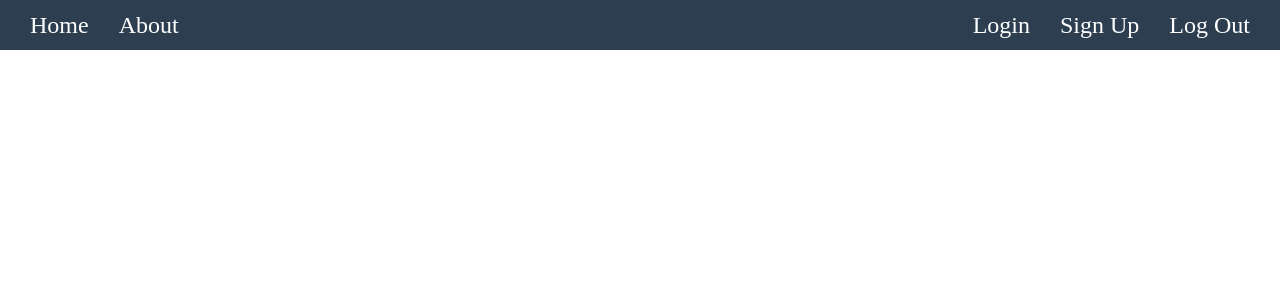
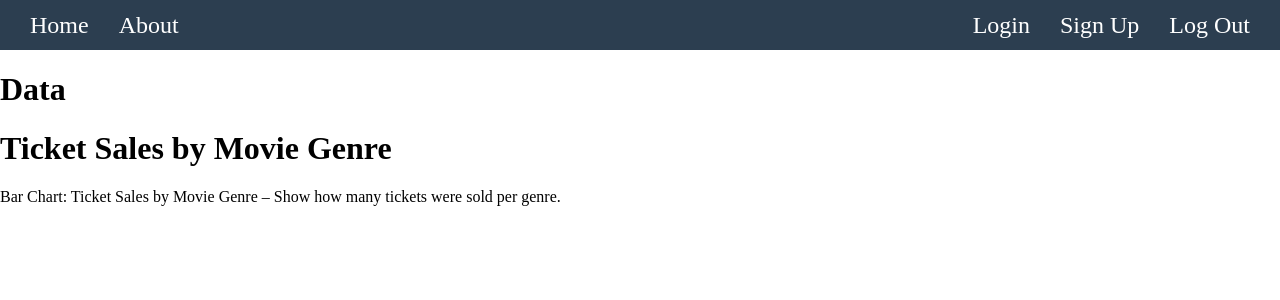
Before and after one commit to ravenusmc/cinema_hall_ticket_sales, a Vue app in the folder client/: page /data in a window 1280 px wide. Shown: the top 300 px of the page. Built offline with nearby package versions, Linux system fonts and the light colour scheme; the HTML template or start-up script is replaced by a standard one.

Commit message:
started work on ticket sales by genre component

```diff
--- a/client/src/components/graphs/TicketSales.vue
+++ b/client/src/components/graphs/TicketSales.vue
@@ -1,11 +1,14 @@
 <template>
     <div>
+        <h1>Ticket Sales by Movie Genre</h1>
         Bar Chart: Ticket Sales by Movie Genre – Show how many tickets were sold per genre.
     </div>
 </template>
 
 <script>
-
+export default {
+  name: "TicketSales",
+};
 </script>
 
 <style scoped>
--- a/client/src/views/DataView.vue
+++ b/client/src/views/DataView.vue
@@ -1,11 +1,24 @@
 <template>
     <div>
-
+      <h1>Data</h1>
+      <TicketSales />
     </div>
 </template>
 
 <script>
+import TicketSales from '@/components/graphs/TicketSales.vue'
 
+export default {
+	name: "DataView",
+  // computed: {
+  //   ...mapGetters("datapage", [
+  //     "hideInjuryGraph",
+  //   ]),
+  // },
+	components: {
+    TicketSales,
+  },
+};
 </script>
 
 <style scoped>
```
Also changed, not shown: 1 other file (tests, documents, lock files or other folders).
